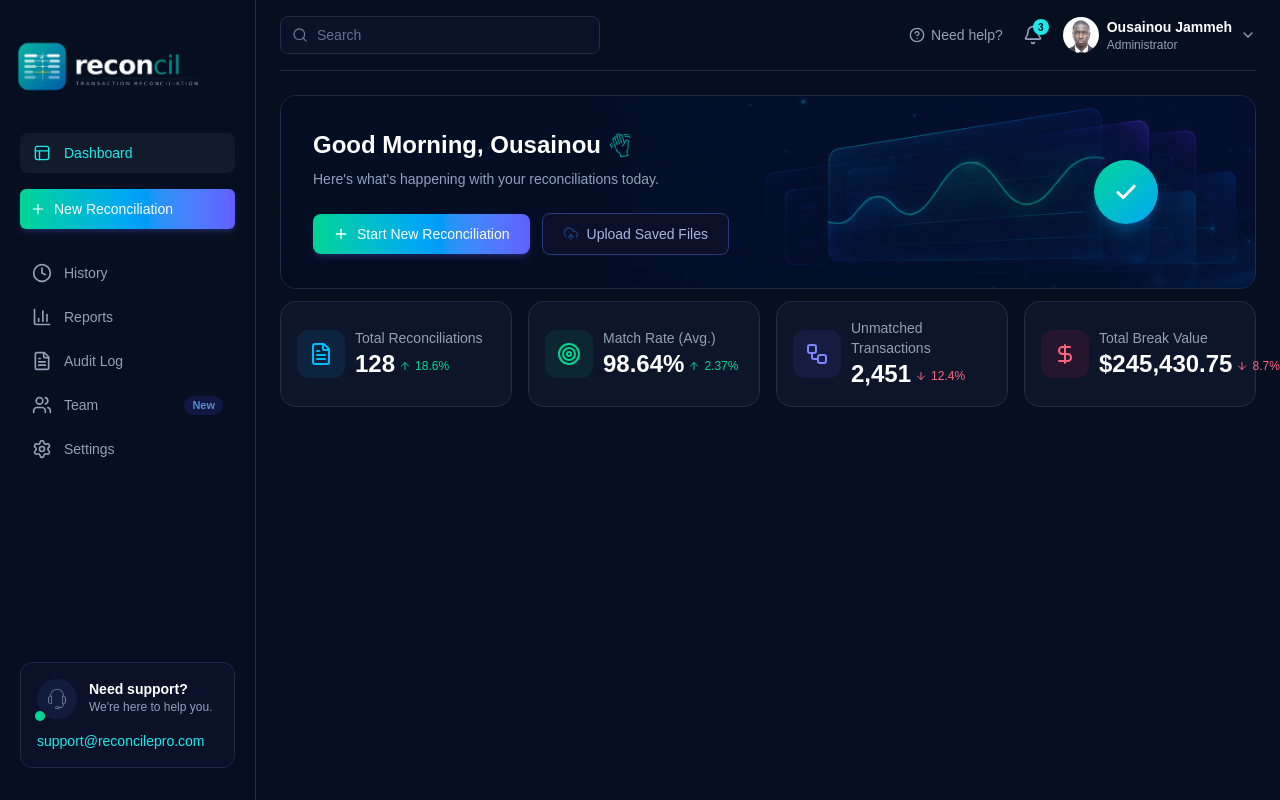
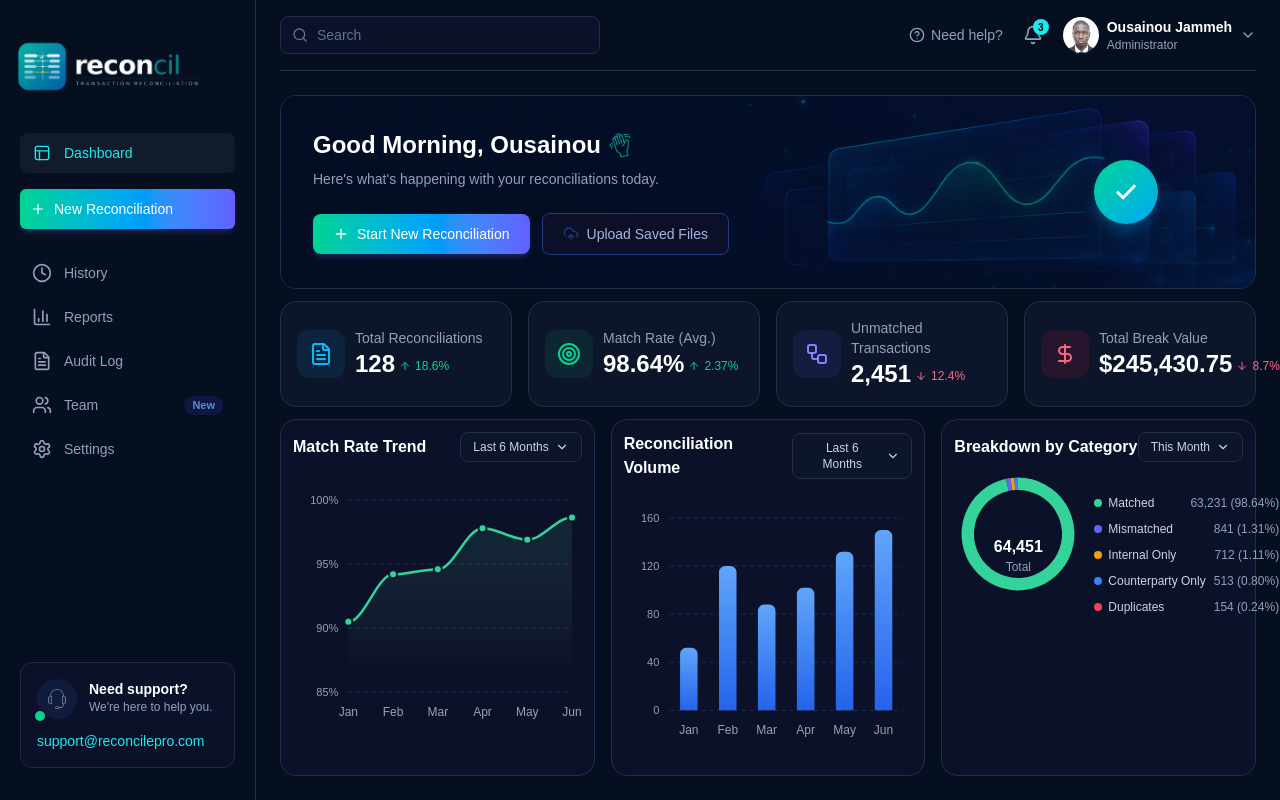
Before and after one commit to ousainoubsj/recon-frontend, a Next.js app: page /dashboard in a window 1280 px wide. Shown: the top 800 px of the page. Built offline with nearby package versions, Linux system fonts and the light colour scheme.

Commit message:
Add ChartsOverview component and integrate it into the dashboard page layout

```diff
--- a/app/dashboard/page.tsx
+++ b/app/dashboard/page.tsx
@@ -1,3 +1,4 @@
+import ChartsOverview from '@/components/dashboard/ChartsOverview'
 import GreetingBanner from '@/components/dashboard/GreetingBanner'
 import StatsOverview from '@/components/dashboard/StatsOverview'
 
@@ -6,6 +7,7 @@ export default function Page() {
     <main className="flex-1 space-y-3 p-6">
       <GreetingBanner />
       <StatsOverview />
+      <ChartsOverview />
     </main>
   )
 }
--- /dev/null
+++ b/components/dashboard/ChartsOverview.tsx
@@ -0,0 +1,145 @@
+'use client'
+
+import dynamic from 'next/dynamic'
+import { ChevronDown } from 'lucide-react'
+import type { ApexOptions } from 'apexcharts'
+
+const Chart = dynamic(() => import('react-apexcharts'), { ssr: false })
+
+const months = ['Jan', 'Feb', 'Mar', 'Apr', 'May', 'Jun']
+
+const matchRateSeries = [{ name: 'Match Rate', data: [90.5, 94.2, 94.6, 97.8, 96.9, 98.64] }]
+
+const matchRateOptions: ApexOptions = {
+  chart: { type: 'area', toolbar: { show: false }, fontFamily: 'inherit' },
+  colors: ['#34D399'],
+  dataLabels: { enabled: false },
+  stroke: { curve: 'smooth', width: 2.5 },
+  markers: { size: 4, colors: ['#34D399'], strokeColors: '#0A1128', strokeWidth: 2 },
+  fill: {
+    type: 'gradient',
+    gradient: { shadeIntensity: 1, opacityFrom: 0.35, opacityTo: 0, stops: [0, 90, 100] },
+  },
+  grid: { borderColor: '#232D47', strokeDashArray: 4, yaxis: { lines: { show: true } } },
+  xaxis: {
+    categories: months,
+    axisBorder: { show: false },
+    axisTicks: { show: false },
+    labels: { style: { colors: '#94A3B8' } },
+  },
+  yaxis: {
+    min: 85,
+    max: 100,
+    tickAmount: 3,
+    labels: { formatter: (value) => `${value}%`, style: { colors: '#94A3B8' } },
+  },
+  tooltip: {
+    theme: 'dark',
+    y: { formatter: (value) => `${value}%` },
+    x: { formatter: (_value, opts) => `${months[opts?.dataPointIndex ?? 0]} 2026` },
+  },
+}
+
+const volumeSeries = [{ name: 'Volume', data: [52, 120, 88, 102, 132, 150] }]
+
+const volumeOptions: ApexOptions = {
+  chart: { type: 'bar', toolbar: { show: false }, fontFamily: 'inherit' },
+  plotOptions: { bar: { columnWidth: '45%', borderRadius: 6, borderRadiusApplication: 'end' } },
+  dataLabels: { enabled: false },
+  fill: {
+    type: 'gradient',
+    gradient: { shade: 'dark', type: 'vertical', shadeIntensity: 0.5, gradientToColors: ['#60A5FA'], opacityFrom: 1, opacityTo: 1, stops: [0, 100] },
+  },
+  colors: ['#2563EB'],
+  grid: { borderColor: '#232D47', strokeDashArray: 4, yaxis: { lines: { show: true } } },
+  xaxis: {
+    categories: months,
+    axisBorder: { show: false },
+    axisTicks: { show: false },
+    labels: { style: { colors: '#94A3B8' } },
+  },
+  yaxis: {
+    min: 0,
+    max: 160,
+    tickAmount: 4,
+    labels: { style: { colors: '#94A3B8' } },
+  },
+  tooltip: { theme: 'dark' },
+}
+
+const categoryBreakdown = [
+  { label: 'Matched', value: 63231, percent: '98.64%', color: '#34D399' },
+  { label: 'Mismatched', value: 841, percent: '1.31%', color: '#6366F1' },
+  { label: 'Internal Only', value: 712, percent: '1.11%', color: '#F59E0B' },
+  { label: 'Counterparty Only', value: 513, percent: '0.80%', color: '#3B82F6' },
+  { label: 'Duplicates', value: 154, percent: '0.24%', color: '#F43F5E' },
+]
+
+const donutOptions: ApexOptions = {
+  chart: { type: 'donut', fontFamily: 'inherit' },
+  labels: categoryBreakdown.map((c) => c.label),
+  colors: categoryBreakdown.map((c) => c.color),
+  dataLabels: { enabled: false },
+  legend: { show: false },
+  stroke: { show: false },
+  plotOptions: { pie: { donut: { size: '78%' } } },
+  tooltip: { theme: 'dark' },
+}
+
+function CardHeader({ title, control }: { title: string; control: string }) {
+  return (
+    <div className="mb-2 flex items-center justify-between">
+      <h3 className="text-base font-semibold text-white">{title}</h3>
+      <button
+        type="button"
+        className="flex cursor-pointer items-center gap-1.5 rounded-lg border border-[#232D47] bg-[#0D152A] px-3 py-1.5 text-xs font-medium text-slate-300"
+      >
+        {control}
+        <ChevronDown className="h-3.5 w-3.5" />
+      </button>
+    </div>
+  )
+}
+
+export default function ChartsOverview() {
+  return (
+    <div className="grid grid-cols-1 gap-4 lg:grid-cols-3">
+      <div className="rounded-2xl border border-[#232D47] bg-[#0A1128] p-3">
+        <CardHeader title="Match Rate Trend" control="Last 6 Months" />
+        <Chart options={matchRateOptions} series={matchRateSeries} type="area" height={260} />
+      </div>
+
+      <div className="rounded-2xl border border-[#232D47] bg-[#0A1128] p-3">
+        <CardHeader title="Reconciliation Volume" control="Last 6 Months" />
+        <Chart options={volumeOptions} series={volumeSeries} type="bar" height={260} />
+      </div>
+
+      <div className="rounded-2xl border border-[#232D47] bg-[#0A1128] p-3">
+        <CardHeader title="Breakdown by Category" control="This Month" />
+        <div className="flex items-center gap-3">
+          <div className="relative w-32 shrink-0">
+            <Chart options={donutOptions} series={categoryBreakdown.map((c) => c.value)} type="donut" height={170} />
+            <div className="pointer-events-none absolute inset-0 flex flex-col items-center justify-center">
+              <p className="text-base font-bold text-white">64,451</p>
+              <p className="text-xs text-slate-400">Total</p>
+            </div>
+          </div>
+
+          <ul className="flex-1 space-y-2.5 text-xs">
+            {categoryBreakdown.map(({ label, value, percent, color }) => (
+              <li key={label} className="flex items-center justify-between gap-2 whitespace-nowrap">
+                <span className="flex items-center gap-1.5 text-slate-300">
+                  <span className="h-2 w-2 shrink-0 rounded-full" style={{ backgroundColor: color }} />
+                  {label}
+                </span>
+                <span className="text-slate-400">
+                  {value.toLocaleString()} ({percent})
+                </span>
+              </li>
+            ))}
+          </ul>
+        </div>
+      </div>
+    </div>
+  )
+}
--- a/package.json
+++ b/package.json
@@ -9,9 +9,11 @@
     "lint": "eslint"
   },
   "dependencies": {
+    "apexcharts": "^5.16.0",
     "lucide-react": "^1.23.0",
     "next": "16.2.10",
     "react": "19.2.4",
+    "react-apexcharts": "^2.1.1",
     "react-dom": "19.2.4"
   },
   "devDependencies": {
```
Also changed, not shown: 1 other file (tests, documents, lock files or other folders).
